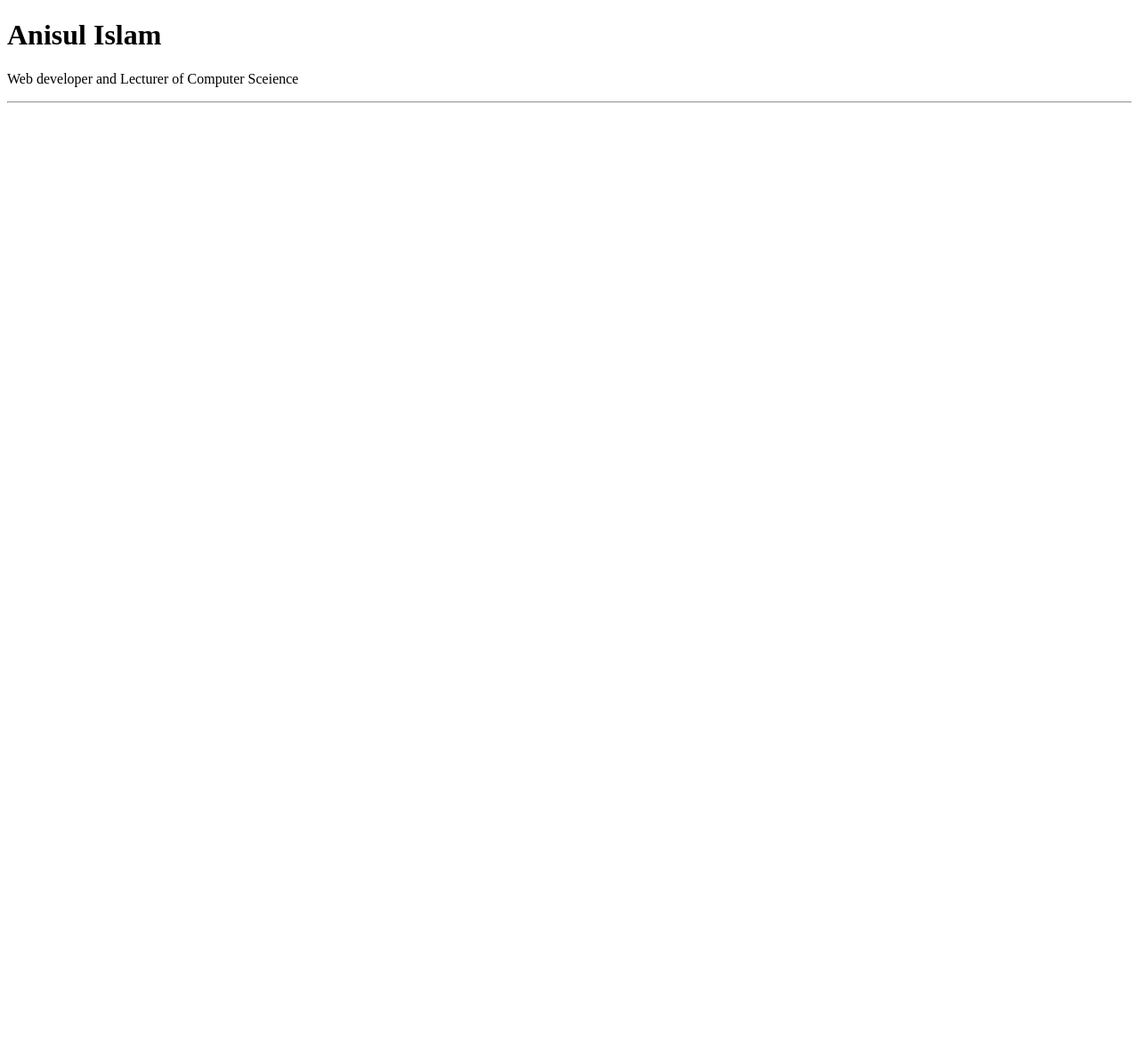
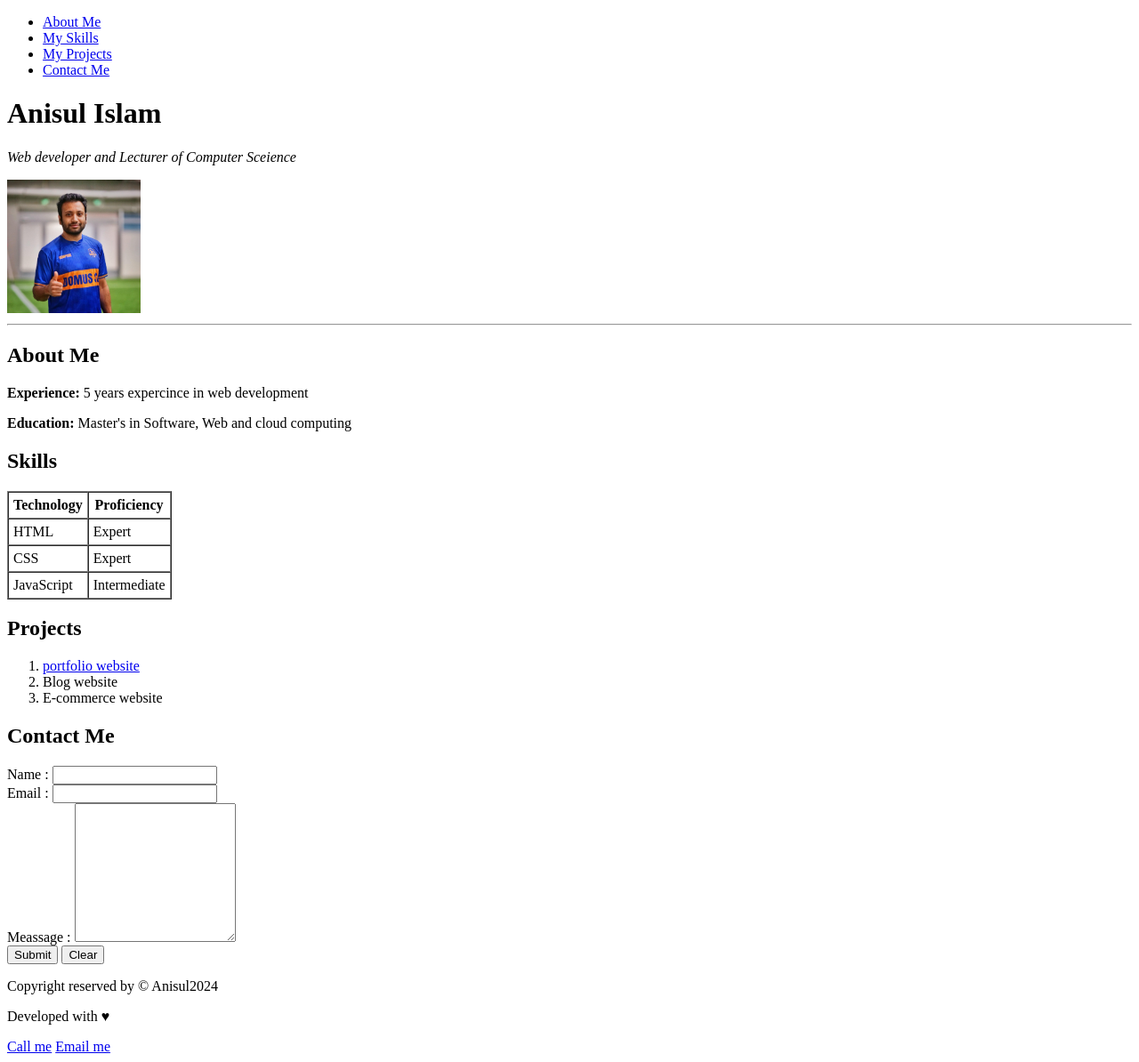
Before and after one commit to anisul-Islam/portfolio-html, a plain HTML site: page index.html in a window 1280 px wide. Shown: the whole page at 89% size. Before the commit the page ends 800 px from the top, so only its background shows below. Drawn offline with Linux system fonts and the light colour scheme.

Commit message:
finished the basic project

```diff
--- a/index.html
+++ b/index.html
@@ -6,17 +6,119 @@
     <title>My Portfolio</title>
   </head>
   <body>
+    <!--Section: navbar -->
+    <nav>
+      <ul>
+        <li>
+          <a href="#about">About Me</a>
+        </li>
+        <li>
+          <a href="#skills">My Skills</a>
+        </li>
+        <li>
+          <a href="#projects">My Projects</a>
+        </li>
+        <li>
+          <a href="#contact">Contact Me</a>
+        </li>
+      </ul>
+    </nav>
+
     <!--Section: intro -->
-    <header>
+    <header id="intro">
       <h1>Anisul Islam</h1>
-      <p>Web developer and Lecturer of Computer Sceience</p>
+      <p><em>Web developer and Lecturer of Computer Sceience</em></p>
+      <a href="https://www.youtube.com/channel/UCEXwc6mNh7Lakj6lX-7a2Mg">
+        <img src="./images/anis.jpeg" alt="Anisul Islam" height="150" />
+      </a>
+
       <hr />
     </header>
 
     <!--Section: about me -->
+    <section id="about">
+      <h2>About Me</h2>
+      <p><strong>Experience:</strong> 5 years expercince in web development</p>
+      <p>
+        <strong>Education:</strong> Master's in Software, Web and cloud
+        computing
+      </p>
+    </section>
 
     <!--Section: Skills -->
+    <section id="skills">
+      <h2>Skills</h2>
+
+      <table border="1" cellpadding="5" cellspacing="0">
+        <thead>
+          <tr>
+            <th>Technology</th>
+            <th>Proficiency</th>
+          </tr>
+        </thead>
+        <tbody>
+          <tr>
+            <td>HTML</td>
+            <td>Expert</td>
+          </tr>
+          <tr>
+            <td>CSS</td>
+            <td>Expert</td>
+          </tr>
+          <tr>
+            <td>JavaScript</td>
+            <td>Intermediate</td>
+          </tr>
+        </tbody>
+      </table>
+    </section>
+
+    <!--Section: Projects -->
+    <section id="projects">
+      <h2>Projects</h2>
+      <ol>
+        <li>
+          <a
+            target="_blank"
+            href="https://github.com/anisul-Islam/portfolio-html"
+            >portfolio website</a
+          >
+        </li>
+        <li>Blog website</li>
+        <li>E-commerce website</li>
+      </ol>
+    </section>
 
     <!--Section: Contacts -->
+    <section id="contact">
+      <h2>Contact Me</h2>
+      <form>
+        <div>
+          <label for="name">Name : </label>
+          <input type="text" id="name" name="name" required />
+        </div>
+
+        <div>
+          <label for="email">Email : </label>
+          <input type="email" id="email" name="email" required />
+        </div>
+
+        <div>
+          <label for="message">Meassage : </label>
+          <textarea name="message" id="message" cols="20" rows="10"></textarea>
+        </div>
+
+        <button type="submit">Submit</button>
+        <button type="reset">Clear</button>
+      </form>
+    </section>
+
+    <!--Section: footer -->
+    <footer>
+      <p>Copyright reserved by &copy; Anisul2024</p>
+      <p>Developed with &hearts;</p>
+      <a href="tel:01710444700"> Call me</a>
+      <a href="mailto:anisul@yahoo.co.uk">Email me</a>
+    </footer>
   </body>
 </html>
```
Also changed, not shown: about.html (added, +16 -0 lines), contact.html (added, +16 -0 lines), images/anis.jpeg (added), 1 other file.
